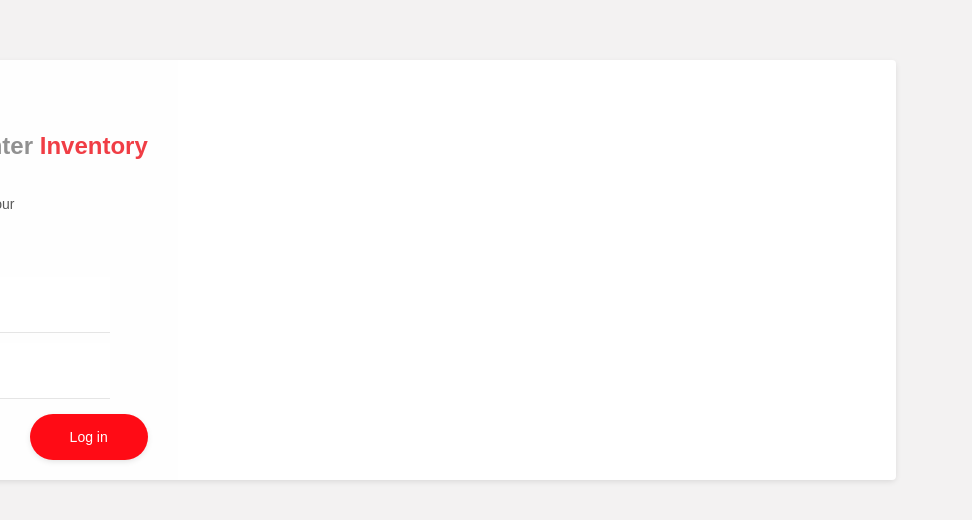
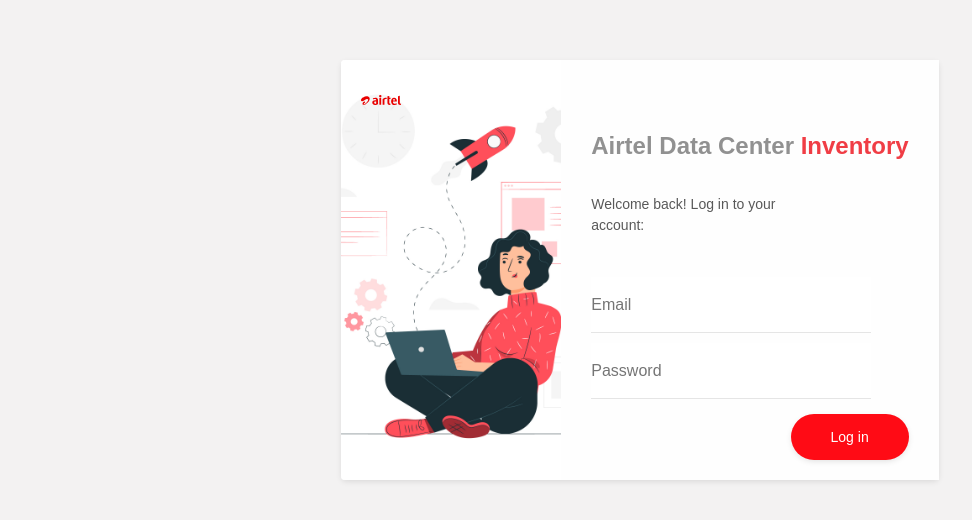
Before and after one commit to gagantirpude/my-project-ap, a React (Vite) app: page /login in a window 1280 px wide. Shown: the part 130-650 px from the top of the page, without its empty margins (0-972 px from the left). Built offline with nearby package versions, Linux system fonts and the light colour scheme.

Commit message:
media query update

```diff
--- a/src/components/ProfileComponent.jsx
+++ b/src/components/ProfileComponent.jsx
@@ -14,7 +14,7 @@
     <div className="profile">
       <img
         src={profileImage}
-        alt="Profile"
+        alt="Neha"
         className="profile-image"
         onClick={toggleDropdown}
       />
@@ -22,7 +22,10 @@
         <div className="dropdown-menu">
           <ul>
             <li>
-              <button className="pro-btn" onClick={() => toast.success("Hi.. Neha (❁´◡`❁)")}>
+              <button
+                className="pro-btn"
+                onClick={() => toast.success("Hi.. Neha (❁´◡`❁)")}
+              >
                 {" "}
                 {username}
               </button>
@@ -33,9 +36,9 @@
               <li>
                 <Link to="/login">Login</Link>
               </li>
-              <li>
+              {/* <li>
                 <Link to="/register">Register</Link>
-              </li>
+              </li> */}
               <li>
                 <Link to="*">
                   <div className="custom-link">
--- a/src/styles/login.scss
+++ b/src/styles/login.scss
@@ -131,8 +131,6 @@
   background: #ffffff;
   border-radius: 4px;
   box-shadow: 0px 2px 6px -1px rgba(0, 0, 0, 0.12);
-  position: relative;
-  left: -400px;
 }
 .left {
   width: 220px;
@@ -151,28 +149,50 @@
   }
 }
 
-@media only screen and (max-width: 1400px) {
-  .login-body {
-    align-items: center;
-    justify-content: center;
-  }
+// @media only screen and (max-width: 1400px) {
+//   .login-body {
+//     align-items: center;
+//     justify-content: center;
+//   }
 
-  .session {
-    left: -10%;
-    width: 80%;
-  }
-}
+//   .session {
+//     position: relative;
+//     left: -400px;
+//     width: 80%;
+//   }
+// }
 
-@media only screen and (max-width: 1600px) {
-  .login-body {
-    align-items: center;
-    justify-content: center;
-  }
+// @media only screen and (max-width: 1600px) {
+//   .login-body {
+//     align-items: center;
+//     justify-content: center;
+//   }
 
-  .session {
-    left: -20%;
-  }
-}
+//   .session {
+//     left: -20%;
+//   }
+// }
+
+// // @media only screen and (max-width: 1200px) {
+// //   .login-body {
+// //     align-items: center;
+// //     justify-content: center;
+// //   }
+
+// //   form {
+// //     max-width: 100%;
+// //   }
+
+// //   .session {
+// //     left: 0;
+// //     width: 70%;
+// //   }
+
+// //   .left {
+// //     width: 100%;
+// //     border-radius: 0;
+// //   }
+// // }
 
 @media only screen and (max-width: 768px) {
   .login-body {
@@ -191,27 +211,6 @@
   }
 }
 
-@media only screen and (max-width: 1200px) {
-  .login-body {
-    align-items: center;
-    justify-content: center;
-  }
-
-  form {
-    max-width: 100%;
-  }
-
-  .session {
-    left: 0;
-    width: 70%;
-  }
-
-  .left {
-    width: 100%;
-    border-radius: 0;
-  }
-}
-
 @media only screen and (max-width: 480px) {
   form {
     position: relative;
@@ -222,32 +221,32 @@
   }
 }
 
-@media only screen and (max-width: 360px) {
-  form {
-    position: relative;
-    left: -12%;
-  }
-  .left {
-    display: none;
-  }
-}
+// // // @media only screen and (max-width: 360px) {
+// // //   form {
+// // //     position: relative;
+// // //     left: -12%;
+// // //   }
+// // //   .left {
+// // //     display: none;
+// // //   }
+// // // }
 
-@media only screen and (max-width: 384px) {
-  form {
-    position: relative;
-    left: -11%;
-  }
-  .left {
-    display: none;
-  }
-}
+// // // @media only screen and (max-width: 384px) {
+// // //   form {
+// // //     position: relative;
+// // //     left: -11%;
+// // //   }
+// // //   .left {
+// // //     display: none;
+// // //   }
+// // // }
 
-@media only screen and (min-width: 395px) {
-  form {
-    position: relative;
-    left: -7%;
-  }
-  .left {
-    display: none;
-  }
-}
+// // @media only screen and (min-width: 395px) {
+// //   form {
+// //     position: relative;
+// //     left: -7%;
+// //   }
+// //   .left {
+// //     display: none;
+// //   }
+// // }
```
